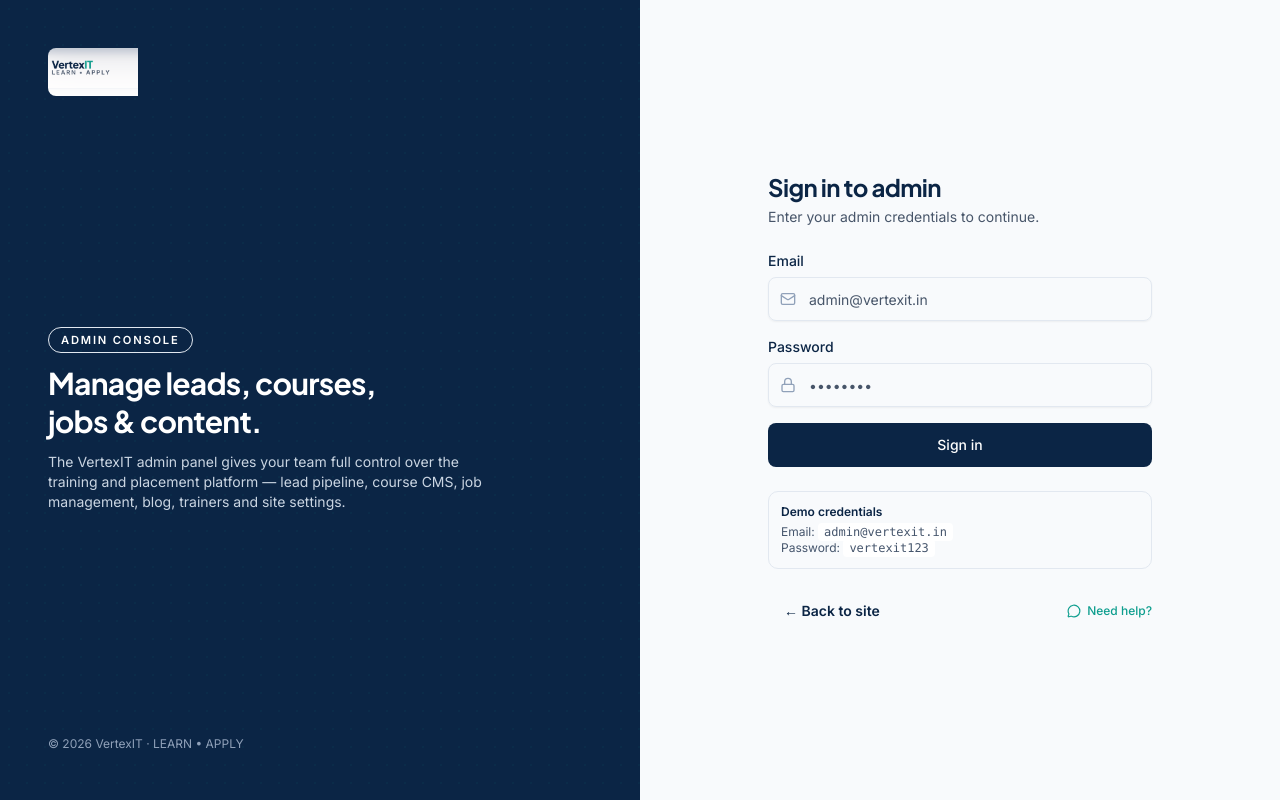
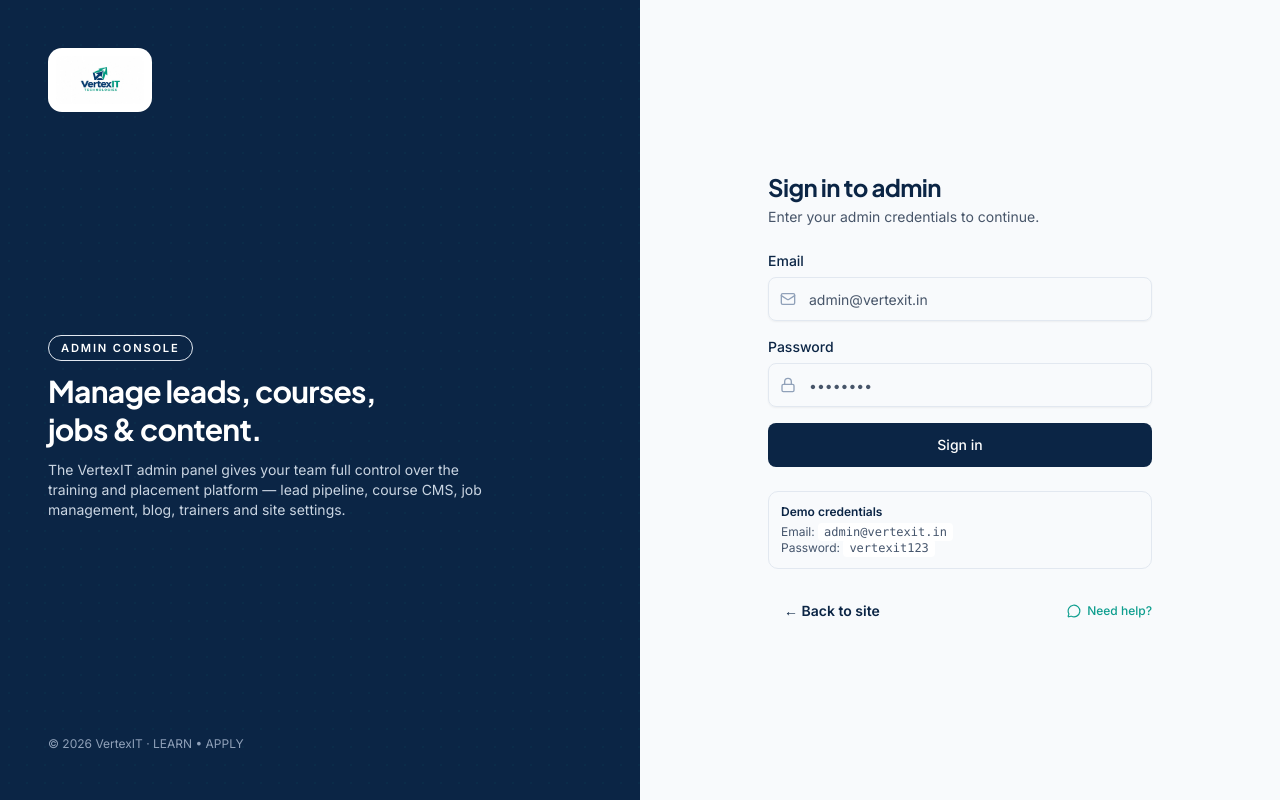
Before and after one commit to kumaribmsai/VertexIT_Website, a Next.js app: page /admin/login in a window 1280 px wide. Built offline with nearby package versions, Linux system fonts and the light colour scheme; no server answers; the database is empty.

Commit message:
Update to new stacked VertexIT Technologies logo

```diff
--- a/src/components/site/logo.tsx
+++ b/src/components/site/logo.tsx
@@ -4,16 +4,14 @@
 export function Logo({ className = "" }: { className?: string; showText?: boolean }) {
   return (
     <Link href="/" className={`group inline-flex items-center ${className}`} aria-label="VertexIT home">
-      <span className="relative inline-flex h-12 w-48 shrink-0 overflow-hidden rounded-md">
-        <Image
-          src="/vertexit-logo.png"
-          alt="VertexIT logo"
-          fill
-          sizes="192px"
-          className="object-contain object-left"
-          priority
-        />
-      </span>
+      <Image
+        src="/vertexit-logo-new.jpg"
+        alt="VertexIT logo"
+        width={160}
+        height={120}
+        className="h-16 w-auto rounded-xl bg-white p-2 ring-1 ring-slate-900/5 transition-transform group-hover:scale-[1.02]"
+        priority
+      />
     </Link>
   );
 }
```
Also changed, not shown: public/vertexit-logo-new.jpg (added).
